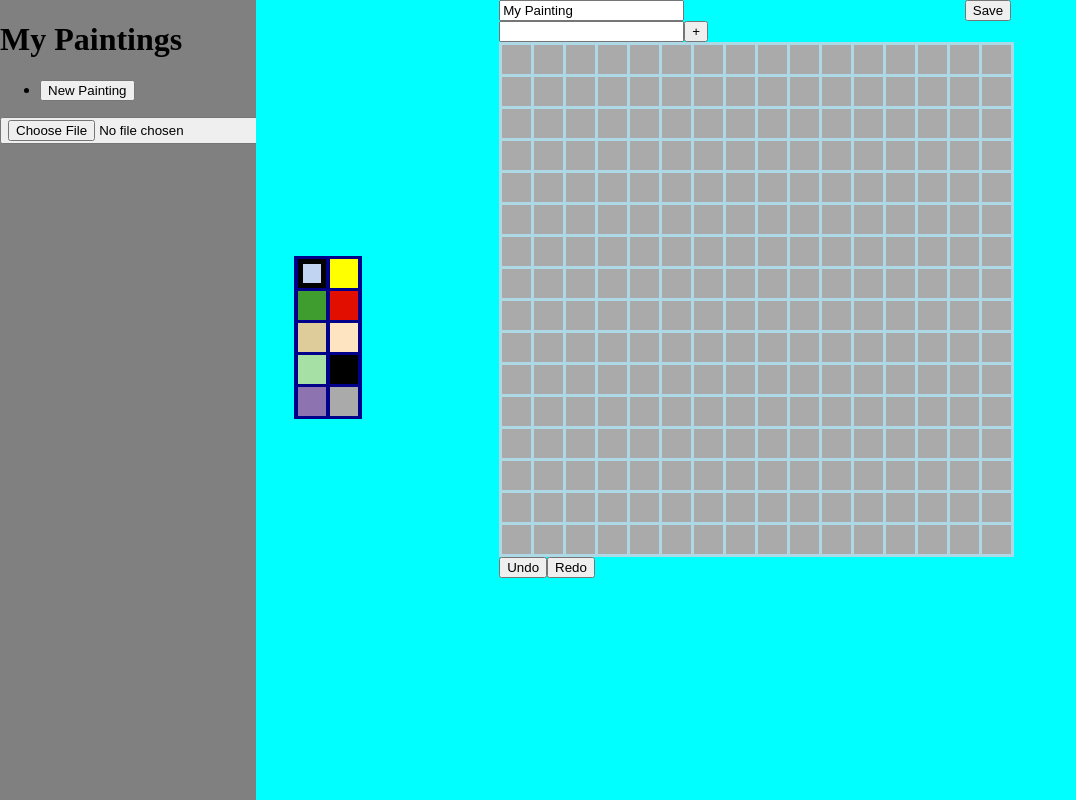
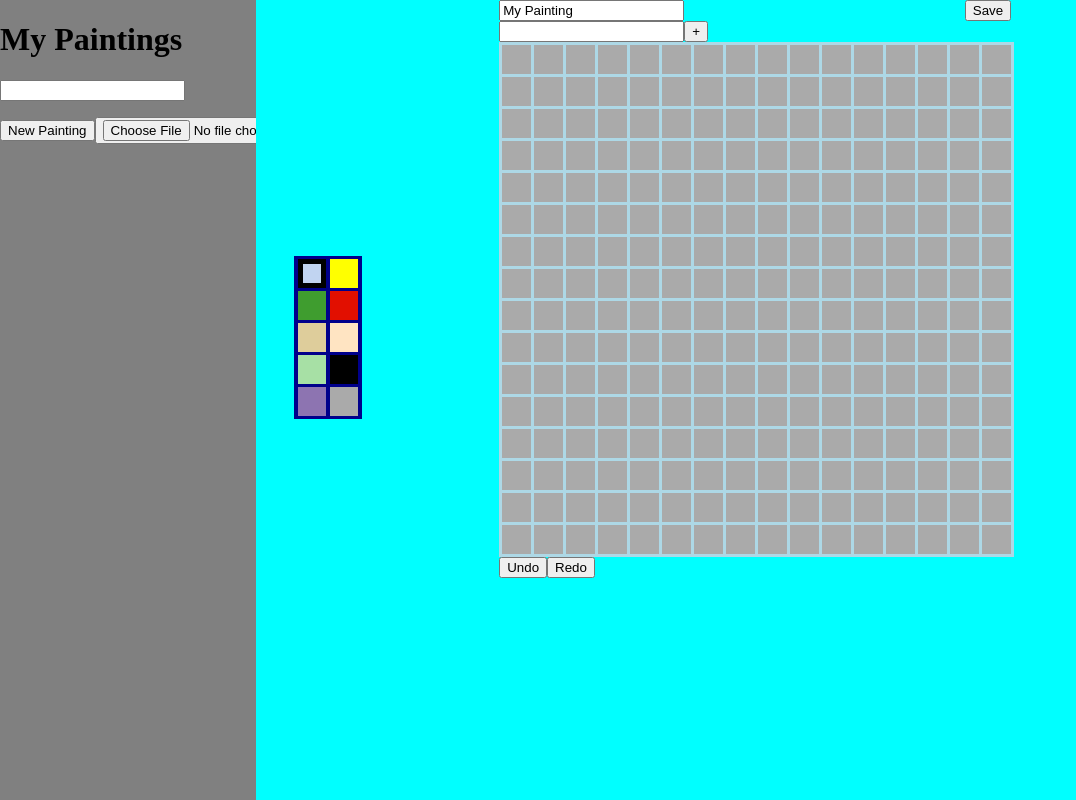
Before and after one commit to TShockman/TSPaint, a React app: page / in a window 1280 px wide. Shown: the whole page, without its empty margins (0-1076 px from the left). Built offline with nearby package versions, Linux system fonts and the light colour scheme.

Commit message:
Add search

```diff
--- a/src/app/modules/sidebar/Sidebar.jsx
+++ b/src/app/modules/sidebar/Sidebar.jsx
@@ -15,6 +15,11 @@ export default class Sidebar extends Component {
     importPainting: PropTypes.func.isRequired
   };
 
+  constructor(props) {
+    super(props);
+    this.state = {search: ''};
+  }
+
   handleNew = event => {
     const {newPainting} = this.props;
     newPainting();
@@ -28,20 +33,40 @@ export default class Sidebar extends Component {
   handleImport = event => {
     const {importPainting} = this.props;
     if (event.target.files.length > 0) {
-      console.log(event.target.files[0])
       importPainting({fileBlob: event.target.files[0]});
     }
     event.preventDefault();
   };
 
+  handleSearch = event => {
+    const {paintings} = this.props;
+    event.stopPropagation();
+    const search = event.target.value;
+
+    this.setState({search});
+  };
+
   render() {
     const {paintings} = this.props;
+    const {search} = this.state;
+    const lowerSearch = search.toLowerCase();
+    const filteredPaintings = paintings.filter(painting => {
+      if (painting.title.toLowerCase().includes(lowerSearch)) {
+        return true;
+      }
+      const filteredTags = painting.tags.filter(tag => {
+        if (tag.toLowerCase().includes(lowerSearch)) {
+          return true;
+        }
+      });
+      return filteredTags.length > 0;
+    });
     return (
       <div className="sidebar">
         <h1>My Paintings</h1>
+        <input type="text" id="search" name="search" onChange={this.handleSearch} value={search}/>
         <ul>
-          <li><button onClick={this.handleNew}>New Painting</button></li>
-          {paintings.map(painting => {
+          {filteredPaintings.map(painting => {
             const json = JSON.stringify(painting);
             const blob = new Blob([json], {type: "application/json"});
             const url  = URL.createObjectURL(blob);
@@ -54,6 +79,7 @@ export default class Sidebar extends Component {
             );
           })}
         </ul>
+        <button onClick={this.handleNew}>New Painting</button>
         <button>
           <input onChange={this.handleImport} type="file"/>
         </button>
```
